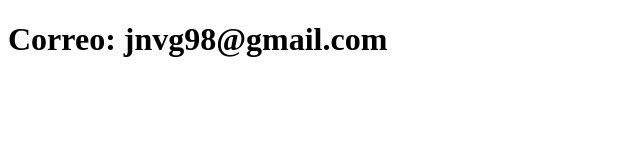
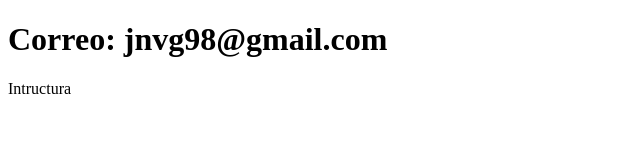
Before and after one commit to NaaaHum9/pruebaReadme, a plain HTML site: page contacto.html in a window 1280 px wide. Shown: the full height of the page, 0-640 px from the left. Drawn offline with Linux system fonts and the light colour scheme.

Commit message:
Actualiza el contacto

```diff
--- a/contacto.html
+++ b/contacto.html
@@ -7,5 +7,6 @@
 </head>
 <body>
     <h1>Correo: jnvg98@gmail.com</h1>
+    <p>Intructura</p>
 </body>
 </html>
```
